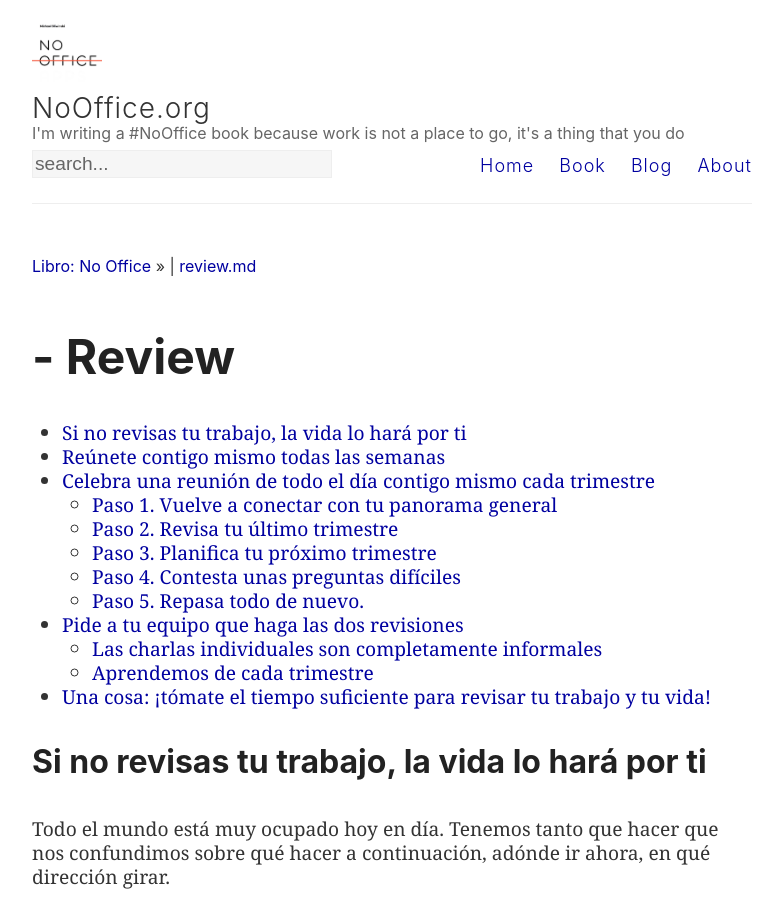
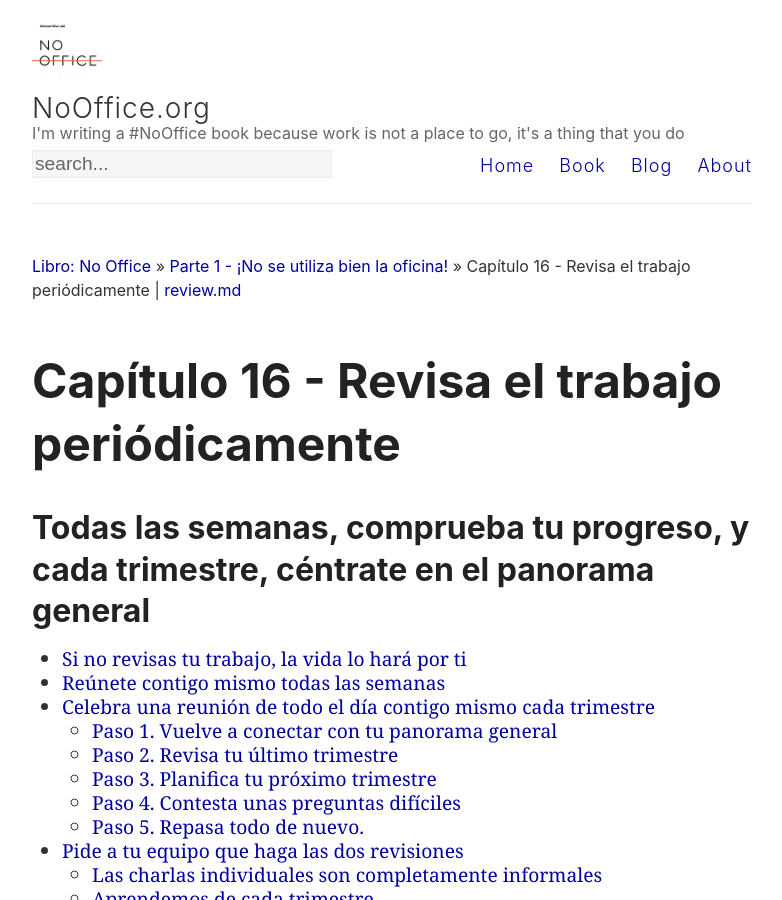
Before and after one commit to Nozbe/NoOffice.org, a Jekyll site: the page built from _es/review.md, in a window 1280 px wide and 900 px high. Shown: the whole window, without its empty margins (248-1030 px from the left). Built offline with Jekyll 4.4.1, drawn with Linux system fonts in a browser that asks for light colours; some of the changed lines change nothing that is shown; some of the changed text lies outside the part shown.

Commit message:
Update review.md

```diff
--- a/_es/review.md
+++ b/_es/review.md
@@ -1,7 +1,7 @@
 ---
-parte: one
-título: Revisa el trabajo periódicamente
-subtítulo: "Todas las semanas, comprueba tu progreso, y cada trimestre, céntrate en el panorama general"
+part: one
+title: Revisa el trabajo periódicamente
+subtitle: "Todas las semanas, comprueba tu progreso, y cada trimestre, céntrate en el panorama general"
 ---
 
 * TOC
```
